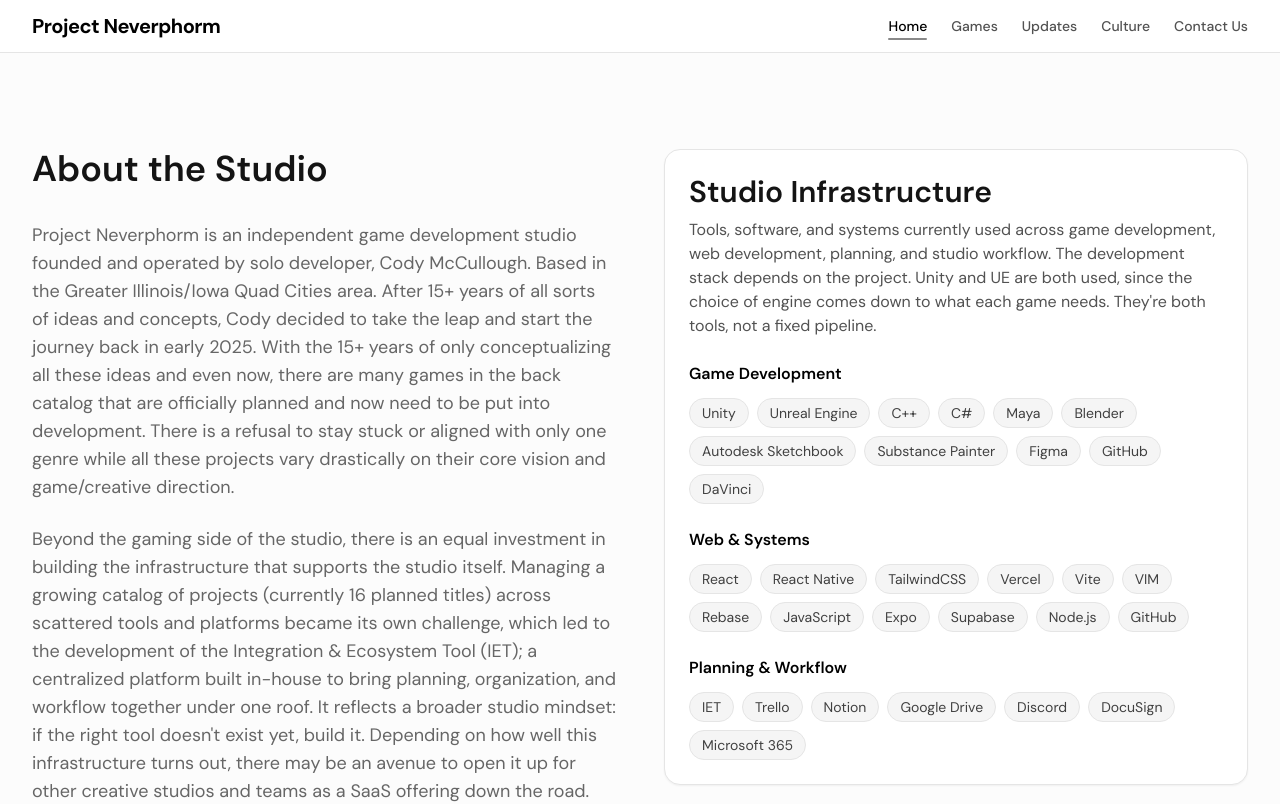
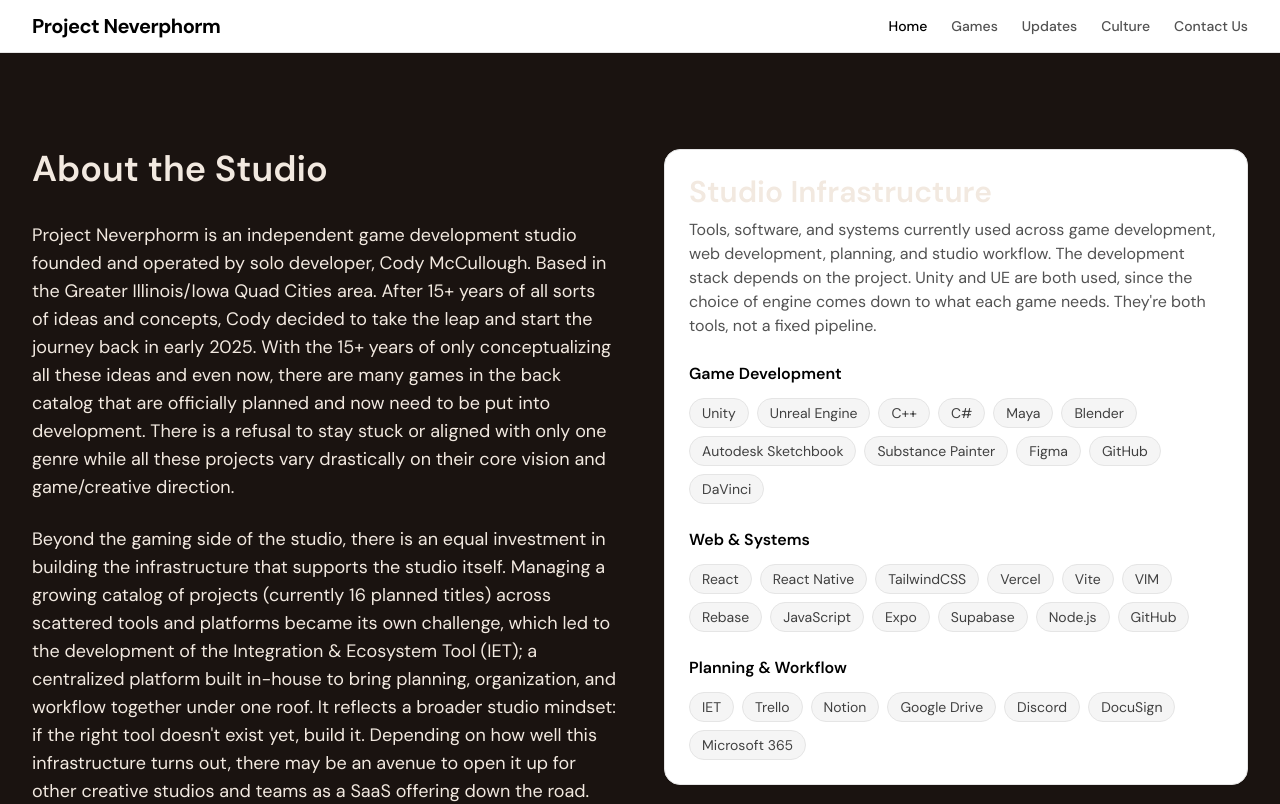
Before and after one commit to Minxci/neverphorm-site, a React (Vite) app in the folder apps/web/: page / in a window 1280 px wide. Shown: the top 804 px of the page. Built offline with nearby package versions, Linux system fonts and the light colour scheme; the HTML template or start-up script is replaced by a standard one; what pocketbase would draw is missing.

Commit message:
i had to get rid of that light mode crap, i cant stand it

```diff
--- a/apps/web/src/index.css
+++ b/apps/web/src/index.css
@@ -6,43 +6,16 @@
 
 @layer base {
   :root {
-    --background: 0 0% 100%;
-    --foreground: 0 0% 8%;
-
-    --primary: 0 0% 8%;
-    --primary-foreground: 0 0% 100%;
-
-    --secondary: 0 0% 96%;
-    --secondary-foreground: 0 0% 8%;
-
-    --muted: 0 0% 96%;
-    --muted-foreground: 0 0% 40%;
-
-    --accent: 0 0% 92%;
-    --accent-foreground: 0 0% 8%;
-
-    --border: 0 0% 88%;
-    --input: 0 0% 88%;
-    --ring: 0 0% 8%;
-
-    --card: 0 0% 100%;
-    --card-foreground: 0 0% 8%;
-
-    --popover: 0 0% 100%;
-    --popover-foreground: 0 0% 8%;
-
-    --sidebar-background: 0 0% 100%;
-    --sidebar-foreground: 0 0% 8%;
-    --sidebar-primary: 0 0% 8%;
-    --sidebar-primary-foreground: 0 0% 100%;
-    --sidebar-accent: 0 0% 96%;
-    --sidebar-accent-foreground: 0 0% 8%;
-    --sidebar-border: 0 0% 88%;
-    --sidebar-ring: 0 0% 8%;
+    --bg: #1a1310;
+    --bg-card: #241b16;
+    --text: #f2e9e0;
+    --text-muted: #a8988a;
+    --accent: #e8792a;
+    --border: #3a2c22;
   }
 
   * {
-    border-color: hsl(var(--border));
+    border-color: var(--border);
   }
 
   html {
@@ -51,8 +24,8 @@
 
   body {
     font-family: "DM Sans", sans-serif;
-    background-color: hsl(var(--background));
-    color: hsl(var(--foreground));
+    background-color: var(--bg);
+    color: var(--text);
     overflow-x: clip;
     font-feature-settings: "kern" 1, "liga" 1;
     -webkit-font-smoothing: antialiased;
@@ -74,7 +47,7 @@
   }
 
   .team-card-hover {
-    @apply transition-all duration-300 hover:-translate-y-1 hover:shadow-lg hover:shadow-primary/10 hover:border-primary/30;
+    @apply transition-all duration-300 hover:-translate-y-1 hover:shadow-lg;
   }
 
   .animated-gradient-text {
@@ -91,6 +64,7 @@
     -webkit-text-fill-color: transparent;
     animation: gradientShift 10s ease infinite;
   }
+}
 
 @keyframes gradientShift {
   0% {
@@ -103,6 +77,3 @@
     background-position: 0% 50%;
   }
 }
-
-
-}
```
Lines whose indentation alone changed are shown as unchanged.
